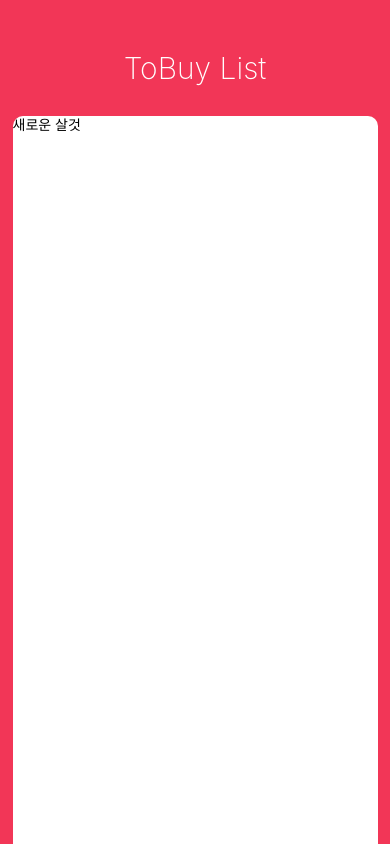
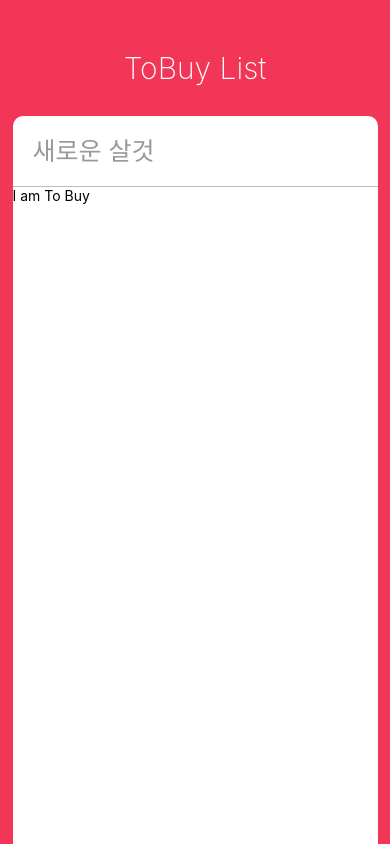
Before and after one commit to rival6821/tobuy-app, a React Native app: screen / in a window 390 px wide. Built offline with nearby package versions, Linux system fonts and the light colour scheme.

Commit message:
리스트 디자인

```diff
--- a/App.js
+++ b/App.js
@@ -1,19 +1,49 @@
 import React from 'react';
-import { StyleSheet, Text, View, StatusBar,TextInput, Dimensions, Platform } from 'react-native';
+import {
+  StyleSheet,
+  Text,
+  View,
+  StatusBar,
+  TextInput,
+  Dimensions,
+  Platform,
+  ScrollView
+} from 'react-native';
+import ToBuy from './ToBuy';
 
-const {height, width} = Dimensions.get("window");
+const { height, width } = Dimensions.get("window");
 
 export default class App extends React.Component {
+  state = {
+    newTodo: '',
+  }
   render() {
+    const { newTodo } = this.state;
     return (
       <View style={styles.container}>
         <StatusBar barStyle="light-content" />
         <Text style={styles.title}>ToBuy List</Text>
         <View style={styles.card}>
-          <TextInput style={styles.input} placeholder={"새로운 살것"}/>
+          <TextInput
+            style={styles.input}
+            placeholder={"새로운 살것"}
+            value={newTodo}
+            onChangeText={this._controlNewToDo}
+            placeholderTextColor={'#999'}
+            returnKeyType={'done'}
+            autoCorrect={false}
+          />
+          <ScrollView>
+            <ToBuy />
+          </ScrollView>
         </View>
       </View>
     );
+  }
+  _controlNewToDo = text => {
+    this.setState({
+      newTodo: text
+    })
   }
 }
 
@@ -23,34 +53,38 @@ const styles = StyleSheet.create({
     backgroundColor: '#f23657',
     alignItems: 'center',
   },
-  title:{
-    color:"white",
-    fontSize:30,
-    marginTop:50,
-    fontWeight:"200",
-    marginBottom:30
+  title: {
+    color: "white",
+    fontSize: 30,
+    marginTop: 50,
+    fontWeight: "200",
+    marginBottom: 30
   },
-  card:{
-    backgroundColor : 'white',
-    flex:1,
-    width : width - 25,
-    borderTopLeftRadius : 10,
-    borderTopRightRadius : 10,
+  card: {
+    backgroundColor: 'white',
+    flex: 1,
+    width: width - 25,
+    borderTopLeftRadius: 10,
+    borderTopRightRadius: 10,
     ...Platform.select({
-      ios : {
-        shadowColor : 'rgb(50,50,50)',
-        shadowOpacity : 0.5,
-        shadowRadious : 5,
-        shadowOffset:{
-          height:-1
+      ios: {
+        shadowColor: 'rgb(50,50,50)',
+        shadowOpacity: 0.5,
+        shadowRadius: 5,
+        shadowOffset: {
+          height: -1,
+          width: 0
         }
       },
-      android : {
-
+      android: {
+        elevation: 3
       }
     })
   },
-  input : {
-
+  input: {
+    padding: 20,
+    borderBottomColor: '#bbb',
+    borderBottomWidth: 1,
+    fontSize: 25,
   }
 });
--- /dev/null
+++ b/ToBuy.js
@@ -0,0 +1,18 @@
+import React, { Component } from 'react';
+import { View, Text, TouchableOpacuty, StyleSheet } from 'react-native';
+
+class ToBuy extends Component {
+    render() {
+        return (
+            <View>
+                <Text>I am To Buy</Text>
+            </View>
+        );
+    }
+}
+
+const styles = StyleSheet.create({
+
+});
+
+export default ToBuy;
```
